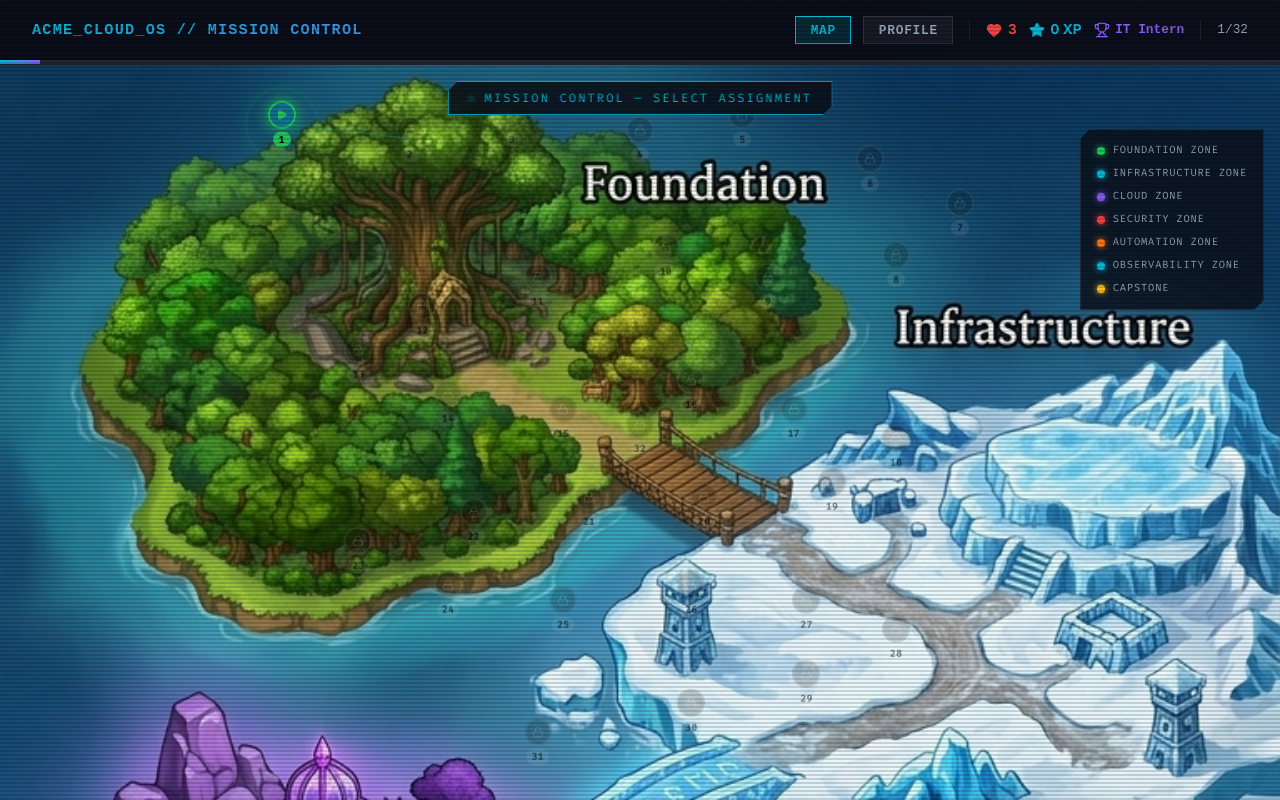
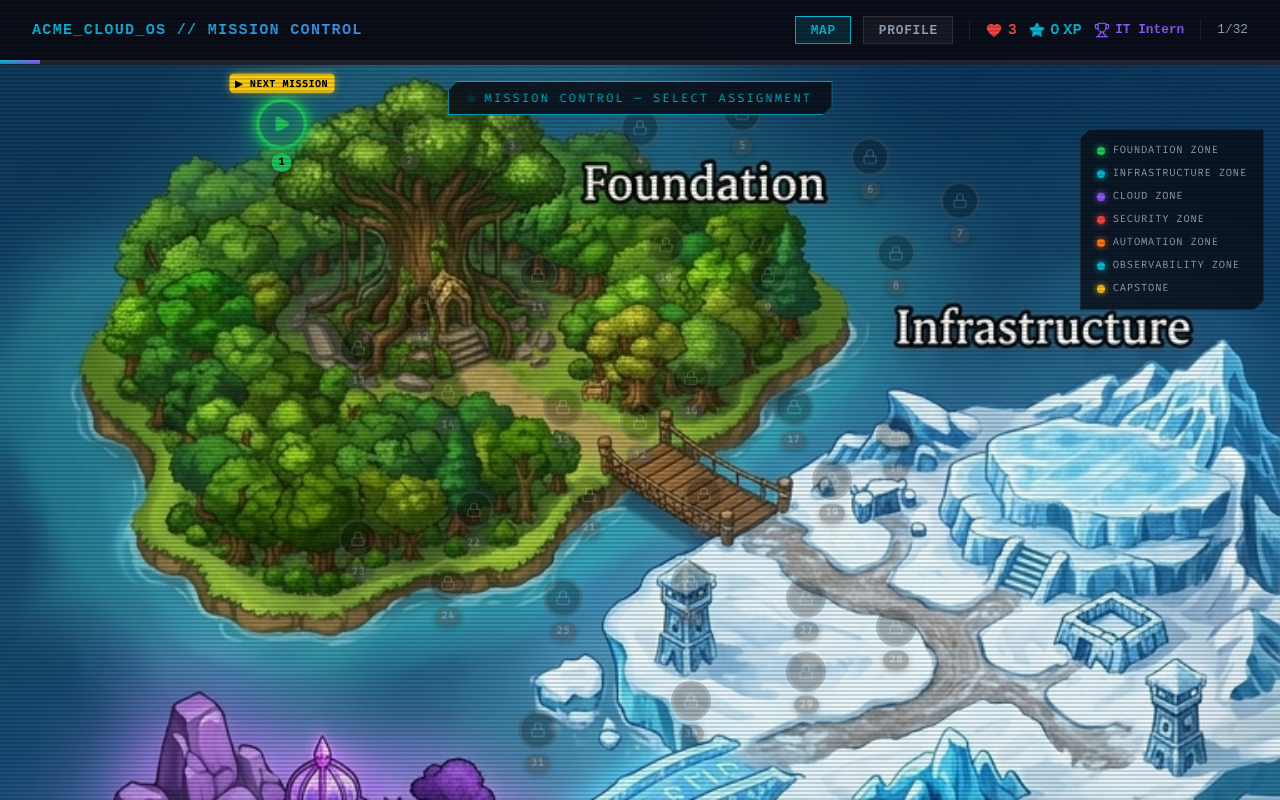
Before and after one commit to Akira10969/n8n, a React (Vite) app in the folder webhook-lab/: page / in a window 1280 px wide. Built offline with nearby package versions, Linux system fonts and the light colour scheme.

Commit message:
feat: Larger mission nodes, YOU ARE HERE label, double-glow on active mission

```diff
--- a/webhook-lab/src/components/MissionMap.css
+++ b/webhook-lab/src/components/MissionMap.css
@@ -131,7 +131,7 @@
   display: flex;
   flex-direction: column;
   align-items: center;
-  gap: 3px;
+  gap: 4px;
   transition: all 0.3s ease;
 }
 
@@ -141,8 +141,8 @@
 
 .map-node-wrapper.locked {
   cursor: not-allowed;
-  opacity: 0.45;
-  filter: grayscale(80%);
+  opacity: 0.5;
+  filter: grayscale(70%);
 }
 
 .map-node-wrapper.is-blurred {
@@ -156,46 +156,49 @@
 ===================== */
 .pulse-ring {
   position: absolute;
-  width: 44px;
-  height: 44px;
+  width: 64px;
+  height: 64px;
   border-radius: 50%;
-  border: 2px solid;
+  border: 3px solid;
   top: 50%;
   left: 50%;
   transform: translate(-50%, -50%);
-  animation: pulseRing 2s ease-out infinite;
+  animation: pulseRing 1.8s ease-out infinite;
   z-index: 1;
   pointer-events: none;
 }
 
 @keyframes pulseRing {
-  0%   { transform: translate(-50%, -50%) scale(0.8); opacity: 1; }
-  100% { transform: translate(-50%, -50%) scale(1.8); opacity: 0; }
+  0%   { transform: translate(-50%, -50%) scale(0.7); opacity: 1; }
+  100% { transform: translate(-50%, -50%) scale(2); opacity: 0; }
 }
 
 /* =====================
    NODE ICON (circle)
 ===================== */
 .node-icon {
-  width: 28px;
-  height: 28px;
+  width: 40px;
+  height: 40px;
   border-radius: 50%;
-  border: 2px solid;
+  border: 3px solid;
   display: flex;
   align-items: center;
   justify-content: center;
   position: relative;
   z-index: 2;
   transition: all 0.25s ease;
-  backdrop-filter: blur(4px);
+  backdrop-filter: blur(6px);
 }
 
 .map-node-wrapper:hover .node-icon {
-  transform: scale(1.25);
+  transform: scale(1.2);
 }
 
-.map-node-wrapper.is-active .node-icon {
-  transform: scale(1.35);
+.map-node-wrapper.is-active .node-icon,
+.map-node-wrapper.is-next .node-icon {
+  width: 50px;
+  height: 50px;
+  border-width: 3px;
 }
 
 /* =====================
@@ -203,18 +206,42 @@
 ===================== */
 .node-badge {
   font-family: var(--font-mono);
-  font-size: 0.6rem;
+  font-size: 0.65rem;
   font-weight: bold;
   color: #000;
   border-radius: 999px;
-  padding: 1px 5px;
+  padding: 2px 6px;
   line-height: 1.4;
   z-index: 2;
   letter-spacing: 0.04em;
   white-space: nowrap;
   transition: all 0.25s ease;
-  min-width: 18px;
+  min-width: 20px;
   text-align: center;
+  box-shadow: 0 2px 6px rgba(0,0,0,0.5);
+}
+
+/* =====================
+   ACTIVE LABEL ("YOU ARE HERE")
+===================== */
+.node-active-label {
+  font-family: var(--font-mono);
+  font-size: 0.6rem;
+  font-weight: bold;
+  color: #000;
+  background: #facc15;
+  border-radius: 4px;
+  padding: 2px 6px;
+  white-space: nowrap;
+  letter-spacing: 0.08em;
+  z-index: 3;
+  animation: labelBounce 1.5s ease-in-out infinite;
+  box-shadow: 0 0 8px rgba(250, 204, 21, 0.6);
+}
+
+@keyframes labelBounce {
+  0%, 100% { transform: translateY(0); }
+  50% { transform: translateY(-3px); }
 }
 
 /* =====================
@@ -222,14 +249,14 @@
 ===================== */
 .node-hover-card {
   position: absolute;
-  bottom: calc(100% + 10px);
+  bottom: calc(100% + 14px);
   left: 50%;
   transform: translateX(-50%) translateY(8px);
   background: rgba(9, 12, 22, 0.97);
   border: 1px solid;
-  padding: 0.55rem 0.8rem;
-  min-width: 150px;
-  max-width: 190px;
+  padding: 0.7rem 1rem;
+  min-width: 160px;
+  max-width: 210px;
   text-align: center;
   opacity: 0;
   visibility: hidden;
@@ -252,19 +279,22 @@
   font-weight: bold;
   letter-spacing: 0.15em;
   text-transform: uppercase;
-  margin-bottom: 0.25rem;
+  margin-bottom: 0.3rem;
 }
 
 .hover-card-title {
-  font-size: 0.8rem;
+  font-size: 0.85rem;
   font-weight: bold;
   color: var(--text-main);
   line-height: 1.3;
-  margin-bottom: 0.3rem;
+  margin-bottom: 0.35rem;
+  font-family: sans-serif;
+  text-transform: none;
+  letter-spacing: 0;
 }
 
 .hover-card-status {
-  font-size: 0.7rem;
+  font-size: 0.72rem;
   color: var(--text-muted);
   font-family: var(--font-mono);
 }
--- a/webhook-lab/src/components/MissionMap.jsx
+++ b/webhook-lab/src/components/MissionMap.jsx
@@ -184,7 +184,10 @@ export default function MissionMap({ curriculum, highestUnlockedIndex, activeMis
                 onClick={() => isUnlocked && onSelectMission(index)}
               >
                 {/* Pulse ring for current mission */}
-                {isNext && <div className="pulse-ring" style={{ borderColor: zoneColor, boxShadow: `0 0 10px ${zoneColor}` }}></div>}
+                {isNext && <div className="pulse-ring" style={{ borderColor: zoneColor, boxShadow: `0 0 12px ${zoneColor}` }}></div>}
+
+                {/* "YOU ARE HERE" floating label */}
+                {isNext && <div className="node-active-label">▶ NEXT MISSION</div>}
 
                 {/* Node icon */}
                 <div
@@ -192,25 +195,28 @@ export default function MissionMap({ curriculum, highestUnlockedIndex, activeMis
                   style={{
                     borderColor: isCompleted ? '#22c55e' : isNext ? zoneColor : isUnlocked ? zoneColor : 'rgba(255,255,255,0.2)',
                     background: isCompleted
-                      ? 'rgba(34,197,94,0.2)'
+                      ? 'rgba(34,197,94,0.25)'
                       : isNext
-                      ? `rgba(6,182,212,0.3)`
+                      ? `${zoneColor}44`
                       : isUnlocked
-                      ? `rgba(6,182,212,0.15)`
-                      : 'rgba(0,0,0,0.4)',
-                    boxShadow: (isNext || isActive) ? `0 0 16px ${zoneColor}` : isCompleted ? '0 0 10px #22c55e' : 'none',
+                      ? `${zoneColor}22`
+                      : 'rgba(0,0,0,0.55)',
+                    boxShadow: isNext ? `0 0 20px ${zoneColor}, 0 0 40px ${zoneColor}55` : isCompleted ? '0 0 12px #22c55e' : isActive ? `0 0 20px ${zoneColor}` : 'none',
                   }}
                 >
                   {!isUnlocked
-                    ? <Lock size={12} color="rgba(255,255,255,0.3)" />
+                    ? <Lock size={16} color="rgba(255,255,255,0.35)" />
                     : isCompleted
-                    ? <CheckCircle2 size={12} color="#22c55e" />
-                    : <Play size={12} color={zoneColor} fill={zoneColor} />
+                    ? <CheckCircle2 size={18} color="#22c55e" />
+                    : <Play size={18} color={zoneColor} fill={zoneColor} />
                   }
                 </div>
 
                 {/* Permanent number badge */}
-                <div className="node-badge" style={{ background: isCompleted ? '#22c55e' : isNext ? zoneColor : isUnlocked ? zoneColor : 'rgba(255,255,255,0.2)' }}>
+                <div className="node-badge" style={{
+                  background: isCompleted ? '#22c55e' : isNext ? zoneColor : isUnlocked ? zoneColor : 'rgba(80,80,80,0.8)',
+                  color: isUnlocked ? '#000' : 'rgba(255,255,255,0.5)'
+                }}>
                   {index + 1}
                 </div>
 
@@ -219,7 +225,7 @@ export default function MissionMap({ curriculum, highestUnlockedIndex, activeMis
                   <div className="hover-card-num" style={{ color: zoneColor }}>MISSION {index + 1}</div>
                   <div className="hover-card-title">{mission.title}</div>
                   <div className="hover-card-status">
-                    {!isUnlocked ? '🔒 Locked' : isCompleted ? '✅ Completed' : isNext ? '⭐ Active' : '🔓 Unlocked'}
+                    {!isUnlocked ? '🔒 Locked' : isCompleted ? '✅ Completed' : isNext ? '⭐ Current Mission' : '🔓 Unlocked'}
                   </div>
                 </div>
               </div>
```
